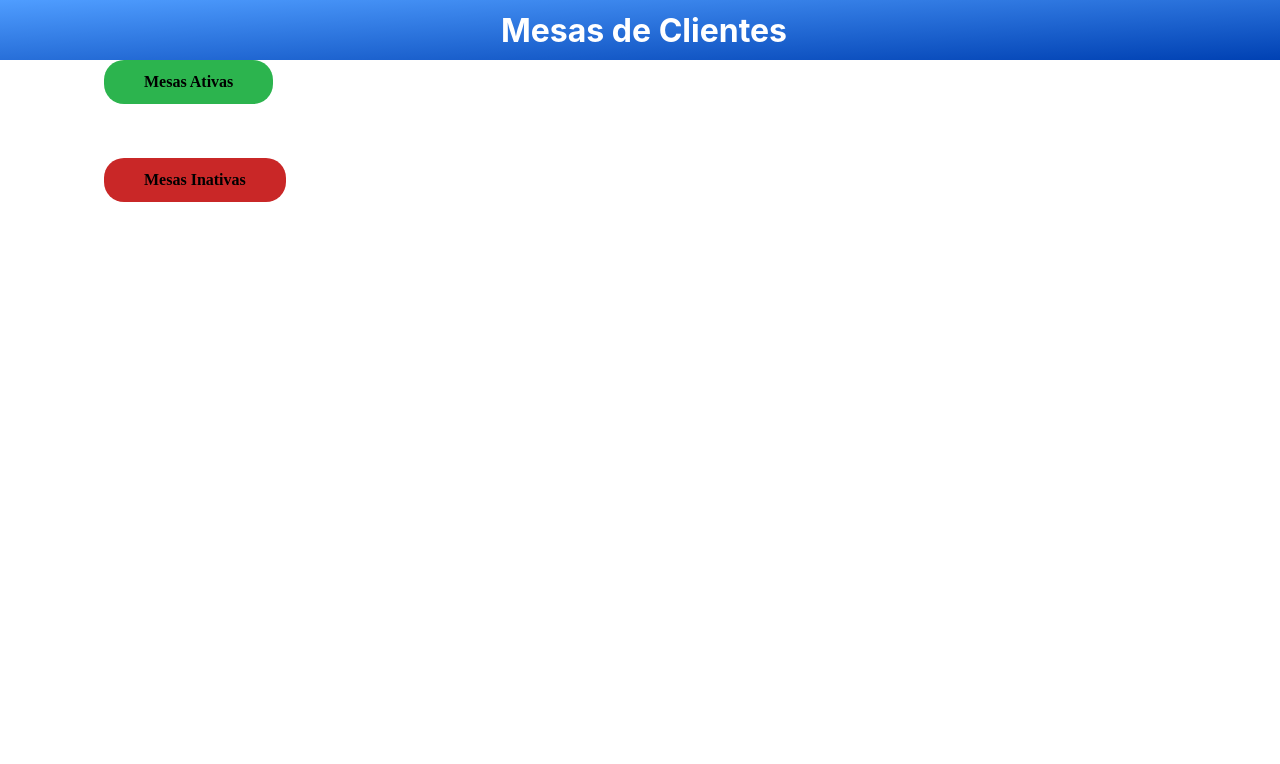
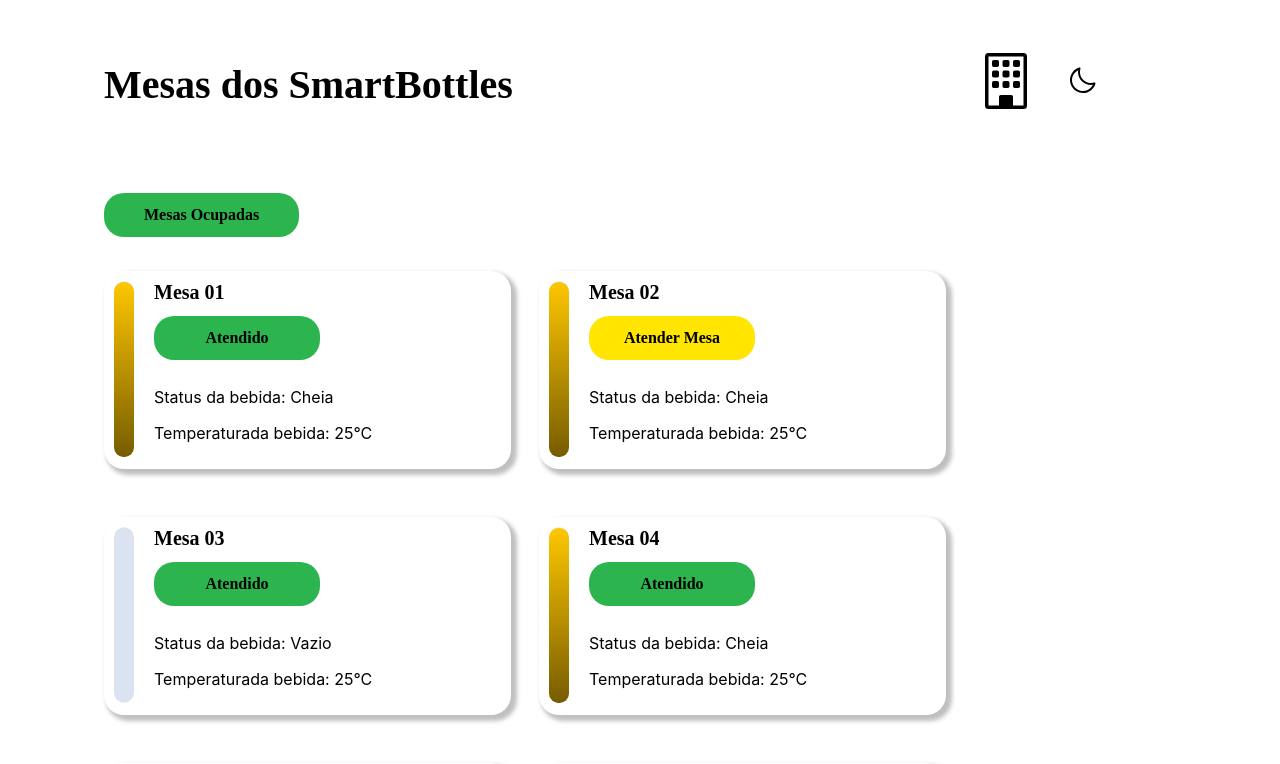
Before and after one commit to Felipe-16/SmartBottle-tcc, a React (Create React App) app in the folder my-app/: page / in a window 1280 px wide. Shown: the top 764 px of the page. Built offline with nearby package versions, Linux system fonts and the light colour scheme.

Commit message:
Chamando no app nova remodelagem do app

```diff
--- a/my-app/src/App.js
+++ b/my-app/src/App.js
@@ -1,28 +1,28 @@
-import Mesa from './pages/Mesas/Mesa';
-
 import React from 'react';
-import ContainerTitulo from './components/ContainerTitulo/ContainerTitulo'; // Certifique-se de ajustar o caminho correto
 import ContainerAtividade from './components/ContainerAtividade/ContainerAtividade';
+import Cabecalho from './components/cabecalho/Cabecalho';
+import Mesa from './pages/Mesas/Mesa'; // Importa o componente Mesa
 
 function App() {
   return (
     <div>
-      <ContainerTitulo
-        titulo="Mesas de Clientes"
-        icon="icone" // Substitua pelo nome do ícone desejado
+      <Cabecalho></Cabecalho>
+      <ContainerAtividade
+        name="Mesas Ocupadas"
+        cor='#2cb44e'
+        corTitulo='#000000'
+        espacamento='84px'
       />
+      <Mesa filtroLigado={1} /> {/* Apenas mesas ligadas = 1 */}
       <ContainerAtividade
-      name = "Mesas Ativas"
-      cor= '#2cb44e'>
-      </ContainerAtividade>
-      <Mesa></Mesa>
-      <ContainerAtividade
-      name = "Mesas Inativas"
-      cor= '#c92727'>
-      </ContainerAtividade>
-      <Mesa></Mesa>
+        name="Mesas Desocupadas"
+        cor='#E90000'
+        corTitulo='#FFFFFF'
+        espacamento='34px'
+      />
+      <Mesa filtroLigado={0} /> {/* Apenas mesas desligadas = 0 */}
     </div>
-
   );
 }
+
 export default App;
```
